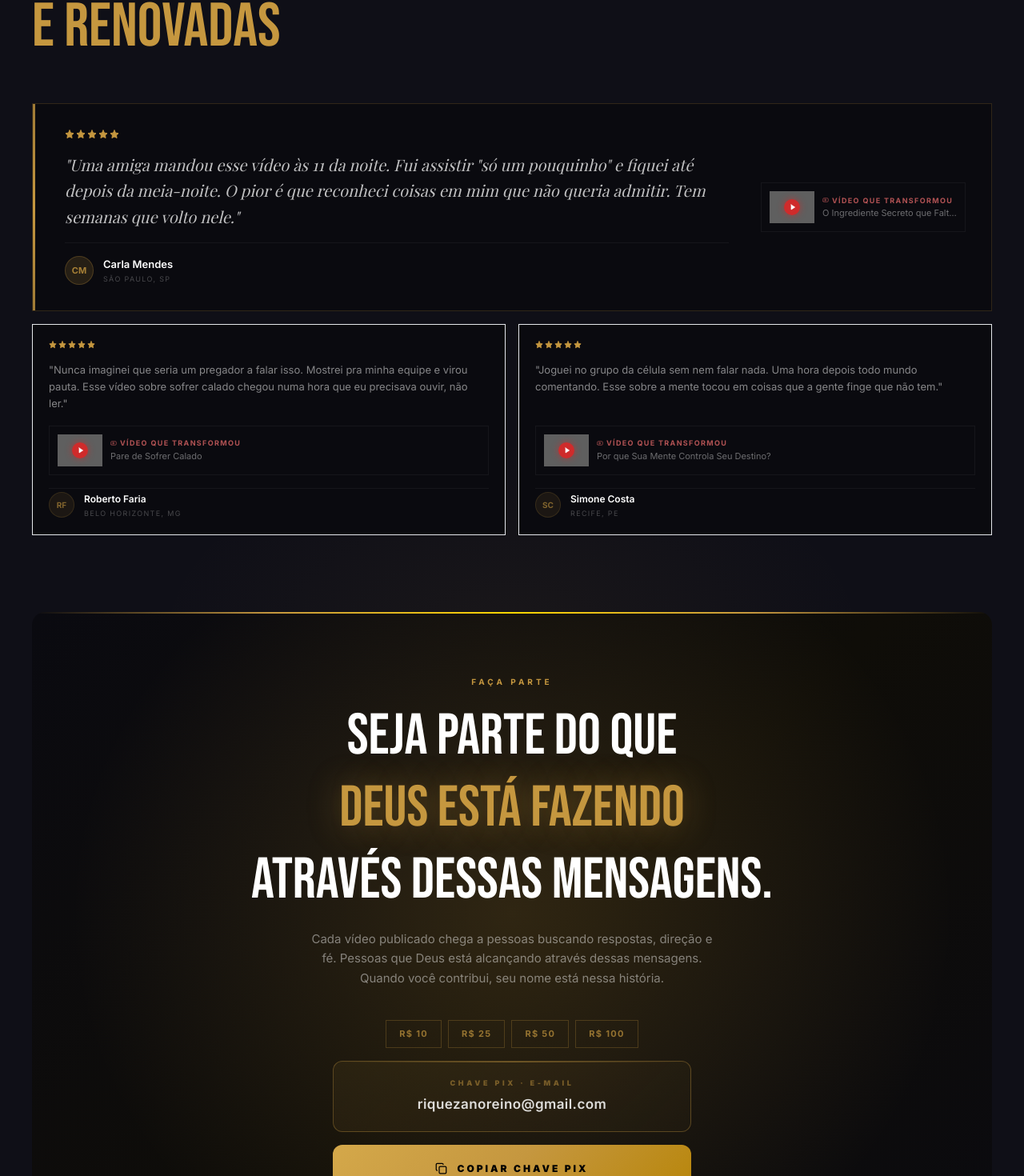
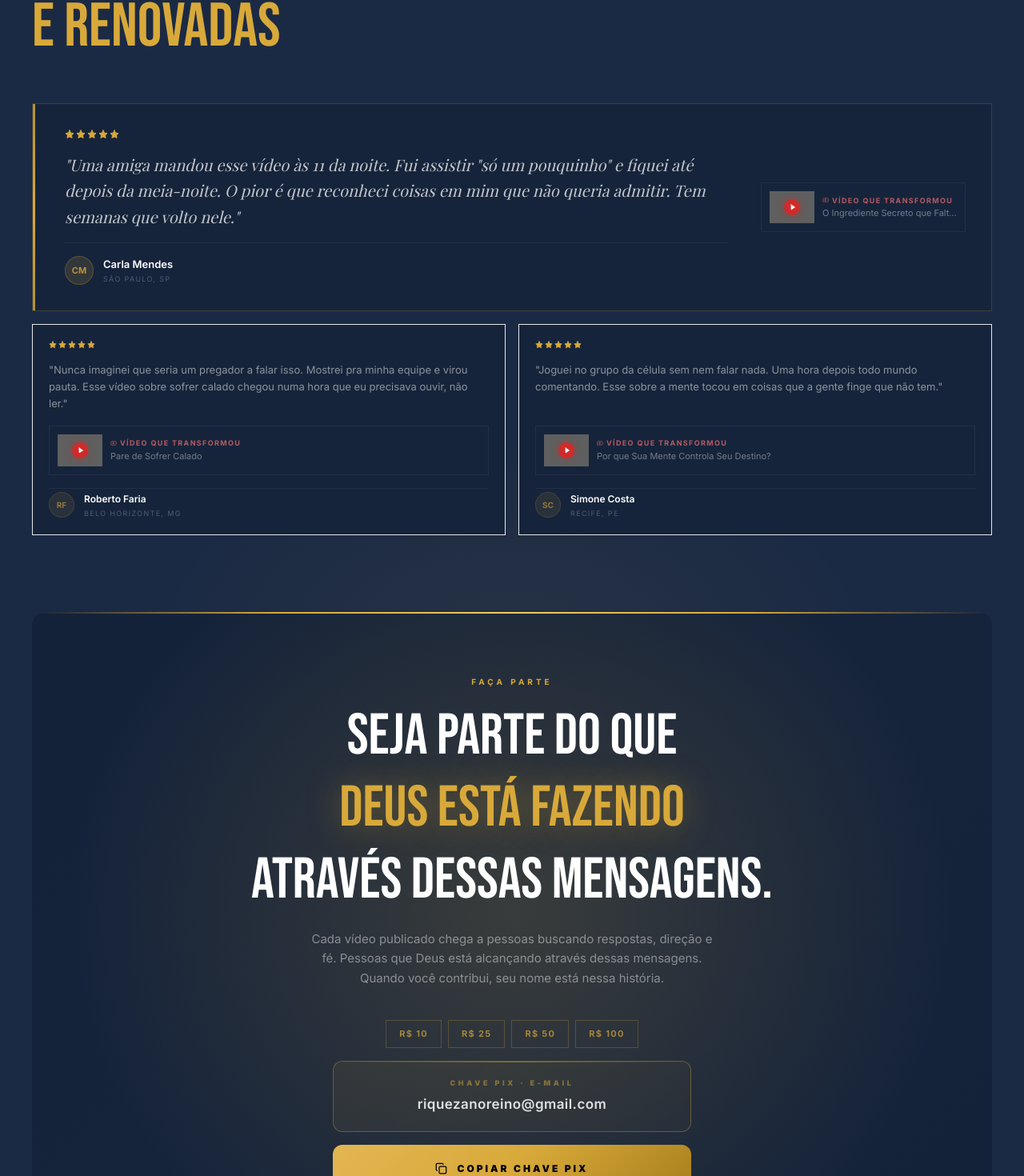
Before and after one commit to arthurrrangel/altomir-rangel, a Next.js app: page / in a window 1280 px wide. Shown: the part 6376-7846 px from the top of the page at 80% size. Built offline with nearby package versions, Linux system fonts and the light colour scheme; no server answers; grey boxes are pictures that could not be loaded; a web font is replaced by a local one.

Commit message:
Update Contribute.tsx

```diff
--- a/components/Contribute.tsx
+++ b/components/Contribute.tsx
@@ -119,42 +119,42 @@ export default function Contribute() {
   const rest = testimonials.slice(1, 3)
 
   return (
-    <section ref={ref} className="relative py-16 md:py-36 overflow-hidden bg-[#0F0F17]">
+    <section ref={ref} className="relative py-16 md:py-36 overflow-hidden bg-[#1B2A44]">
       <div className="absolute top-1/2 left-1/2 -translate-x-1/2 -translate-y-1/2 w-[900px] h-[500px] pointer-events-none"
-        style={{background:'radial-gradient(ellipse,rgba(197,151,63,0.06) 0%,transparent 70%)'}} />
+        style={{background:'radial-gradient(ellipse,rgba(216,169,58,0.06) 0%,transparent 70%)'}} />
 
       <div className="max-w-7xl mx-auto px-6 md:px-10">
 
         {/* Header */}
         <div className="reveal flex items-center justify-center md:justify-start gap-3 mb-3">
-          <div className="h-px w-8 bg-[#C5973F]/45 hidden md:block" />
+          <div className="h-px w-8 bg-[#D8A93A]/45 hidden md:block" />
           <span className="label">Depoimentos</span>
         </div>
         <h2 className="reveal font-bebas text-[clamp(36px,6vw,78px)] leading-none text-white text-center md:text-left mb-10 md:mb-14">
-          VIDAS EDIFICADAS<br /><span className="text-[#C5973F]">E RENOVADAS</span>
+          VIDAS EDIFICADAS<br /><span className="text-[#D8A93A]">E RENOVADAS</span>
         </h2>
 
         {/* Featured testimonial — full width */}
-        <div className="reveal relative border border-[#C5973F]/20 bg-[#0A0A0F] overflow-hidden mb-4 group hover:border-[#C5973F]/40 transition-colors duration-300">
+        <div className="reveal relative border border-[#D8A93A]/20 bg-[#16243B] overflow-hidden mb-4 group hover:border-[#D8A93A]/40 transition-colors duration-300">
           {/* Gold accent line */}
-          <div className="absolute left-0 top-0 bottom-0 w-[3px] bg-gradient-to-b from-[#C5973F]/80 via-[#C5973F] to-[#C5973F]/80" />
+          <div className="absolute left-0 top-0 bottom-0 w-[3px] bg-gradient-to-b from-[#D8A93A]/80 via-[#D8A93A] to-[#D8A93A]/80" />
           <div className="absolute inset-0 pointer-events-none opacity-0 group-hover:opacity-100 transition-opacity duration-500"
-            style={{background:'radial-gradient(ellipse at left,rgba(197,151,63,0.05) 0%,transparent 60%)'}} />
+            style={{background:'radial-gradient(ellipse at left,rgba(216,169,58,0.05) 0%,transparent 60%)'}} />
 
           <div className="flex flex-col md:flex-row gap-6 md:gap-10 p-6 sm:p-8 pl-8 sm:pl-10">
             {/* Left: quote */}
             <div className="flex-1 flex flex-col gap-4">
               <div className="flex gap-0.5">
                 {[...Array(5)].map((_,s) => (
-                  <Star key={s} size={12} className="fill-[#C5973F] text-[#C5973F]" />
+                  <Star key={s} size={12} className="fill-[#D8A93A] text-[#D8A93A]" />
                 ))}
               </div>
               <p className="font-playfair text-[17px] sm:text-[20px] italic text-white/75 leading-relaxed">
                 "{featured.text}"
               </p>
               <div className="flex items-center gap-3 mt-auto pt-4 border-t border-white/5">
-                <div className="w-9 h-9 rounded-full bg-[#C5973F]/15 border border-[#C5973F]/25 flex items-center justify-center flex-shrink-0">
-                  <span className="font-inter text-[11px] font-bold text-[#C5973F]/80">{featured.initials}</span>
+                <div className="w-9 h-9 rounded-full bg-[#D8A93A]/15 border border-[#D8A93A]/25 flex items-center justify-center flex-shrink-0">
+                  <span className="font-inter text-[11px] font-bold text-[#D8A93A]/80">{featured.initials}</span>
                 </div>
                 <div>
                   <p className="font-inter text-[13px] font-semibold text-white">{featured.name}</p>
@@ -173,11 +173,11 @@ export default function Contribute() {
         <div className="grid grid-cols-1 sm:grid-cols-2 gap-4 mb-16 md:mb-24">
           {rest.map((t, i) => (
             <div key={i}
-              className="reveal-left flex flex-col gap-4 border border-white/6 bg-[#0A0A0F] p-5 hover:border-[#C5973F]/25 hover:bg-[#0d0d14] transition-all duration-300 group">
+              className="reveal-left flex flex-col gap-4 border border-white/6 bg-[#16243B] p-5 hover:border-[#D8A93A]/25 hover:bg-[#192A45] transition-all duration-300 group">
 
               <div className="flex gap-0.5">
                 {[...Array(5)].map((_,s) => (
-                  <Star key={s} size={10} className="fill-[#C5973F] text-[#C5973F]" />
+                  <Star key={s} size={10} className="fill-[#D8A93A] text-[#D8A93A]" />
                 ))}
               </div>
 
@@ -188,8 +188,8 @@ export default function Contribute() {
               <VideoRef videoId={t.videoId} videoTitle={t.videoTitle} />
 
               <div className="flex items-center gap-3 pt-1 border-t border-white/5">
-                <div className="w-8 h-8 rounded-full bg-[#C5973F]/10 border border-[#C5973F]/15 flex items-center justify-center flex-shrink-0">
-                  <span className="font-inter text-[10px] font-bold text-[#C5973F]/60">{t.initials}</span>
+                <div className="w-8 h-8 rounded-full bg-[#D8A93A]/10 border border-[#D8A93A]/15 flex items-center justify-center flex-shrink-0">
+                  <span className="font-inter text-[10px] font-bold text-[#D8A93A]/60">{t.initials}</span>
                 </div>
                 <div>
                   <p className="font-inter text-[12px] font-semibold text-white">{t.name}</p>
@@ -201,22 +201,22 @@ export default function Contribute() {
         </div>
 
         {/* ── CONTRIBUTION BLOCK ── */}
-        <div className="reveal relative overflow-hidden rounded-2xl" style={{background:'linear-gradient(135deg,#0a0a10 0%,#0f0d08 50%,#0a0a10 100%)'}}>
+        <div className="reveal relative overflow-hidden rounded-2xl" style={{background:'linear-gradient(135deg,#142239 0%,#16243B 50%,#142239 100%)'}}>
           {/* Glow center */}
-          <div className="absolute inset-0 pointer-events-none" style={{background:'radial-gradient(ellipse at 50% 40%,rgba(197,151,63,0.18) 0%,transparent 65%)'}} />
+          <div className="absolute inset-0 pointer-events-none" style={{background:'radial-gradient(ellipse at 50% 40%,rgba(216,169,58,0.18) 0%,transparent 65%)'}} />
           {/* Top border shine */}
-          <div className="absolute top-0 left-0 right-0 h-[2px]" style={{background:'linear-gradient(90deg,transparent,#C5973F,#FFD700,#C5973F,transparent)'}} />
+          <div className="absolute top-0 left-0 right-0 h-[2px]" style={{background:'linear-gradient(90deg,transparent,#D8A93A,#F2CD63,#D8A93A,transparent)'}} />
           {/* Bottom border */}
-          <div className="absolute bottom-0 left-0 right-0 h-px bg-gradient-to-r from-transparent via-[#C5973F]/30 to-transparent" />
+          <div className="absolute bottom-0 left-0 right-0 h-px bg-gradient-to-r from-transparent via-[#D8A93A]/30 to-transparent" />
 
           <div className="relative px-6 sm:px-10 md:px-16 py-12 md:py-20 flex flex-col items-center gap-8 md:gap-10 text-center">
 
             {/* Headline */}
             <div className="max-w-2xl">
-              <span className="font-inter text-[10px] font-bold tracking-[0.4em] text-[#C5973F] uppercase block mb-4">Faça Parte</span>
+              <span className="font-inter text-[10px] font-bold tracking-[0.4em] text-[#D8A93A] uppercase block mb-4">Faça Parte</span>
               <h3 className="font-bebas text-[clamp(32px,7vw,72px)] leading-tight text-white mb-4">
                 SEJA PARTE DO QUE<br />
-                <span className="text-[#C5973F]" style={{textShadow:'0 0 40px rgba(197,151,63,0.4)'}}>DEUS ESTÁ FAZENDO</span><br />
+                <span className="text-[#D8A93A]" style={{textShadow:'0 0 40px rgba(216,169,58,0.4)'}}>DEUS ESTÁ FAZENDO</span><br />
                 ATRAVÉS DESSAS MENSAGENS.
               </h3>
               <p className="font-inter text-white/45 text-[14px] sm:text-[15px] leading-relaxed max-w-lg mx-auto">
@@ -229,18 +229,18 @@ export default function Contribute() {
               {/* Suggested amounts */}
               <div className="flex gap-2 flex-wrap justify-center">
                 {['R$ 10', 'R$ 25', 'R$ 50', 'R$ 100'].map(v => (
-                  <span key={v} className="font-inter text-[11px] font-bold tracking-[0.12em] text-[#C5973F]/70 border border-[#C5973F]/25 hover:border-[#C5973F]/60 hover:text-[#C5973F] px-4 py-2 transition-colors cursor-default">
+                  <span key={v} className="font-inter text-[11px] font-bold tracking-[0.12em] text-[#D8A93A]/70 border border-[#D8A93A]/25 hover:border-[#D8A93A]/60 hover:text-[#D8A93A] px-4 py-2 transition-colors cursor-default">
                     {v}
                   </span>
                 ))}
               </div>
 
               {/* PIX key box */}
-              <div className="relative border border-[#C5973F]/35 rounded-xl overflow-hidden"
-                style={{background:'linear-gradient(135deg,rgba(197,151,63,0.08),rgba(197,151,63,0.03))'}}>
-                <div className="absolute top-0 left-0 right-0 h-px bg-gradient-to-r from-transparent via-[#C5973F]/50 to-transparent" />
+              <div className="relative border border-[#D8A93A]/35 rounded-xl overflow-hidden"
+                style={{background:'linear-gradient(135deg,rgba(216,169,58,0.08),rgba(216,169,58,0.03))'}}>
+                <div className="absolute top-0 left-0 right-0 h-px bg-gradient-to-r from-transparent via-[#D8A93A]/50 to-transparent" />
                 <div className="px-6 py-5 flex flex-col gap-1 items-center">
-                  <span className="font-inter text-[9px] font-black tracking-[0.4em] text-[#C5973F]/50 uppercase">Chave PIX · E-mail</span>
+                  <span className="font-inter text-[9px] font-black tracking-[0.4em] text-[#D8A93A]/50 uppercase">Chave PIX · E-mail</span>
                   <span className="font-inter text-[15px] sm:text-[17px] font-semibold text-white/85 tracking-wide break-all mt-1">{PIX_KEY}</span>
                 </div>
               </div>
@@ -252,10 +252,10 @@ export default function Contribute() {
                 style={{
                   background: copied
                     ? 'linear-gradient(135deg,#4ADE80,#22c55e)'
-                    : 'linear-gradient(135deg,#D4A84A,#C5973F,#B8860B)',
+                    : 'linear-gradient(135deg,#E2B652,#D8A93A,#A8801C)',
                   boxShadow: copied
                     ? '0 8px 40px rgba(74,222,128,0.4)'
-                    : '0 8px_40px rgba(197,151,63,0.5),0 0 80px rgba(197,151,63,0.15)'
+                    : '0 8px_40px rgba(216,169,58,0.5),0 0 80px rgba(216,169,58,0.15)'
                 }}
               >
                 <div className="absolute inset-0 opacity-0 hover:opacity-100 transition-opacity duration-300"
```
